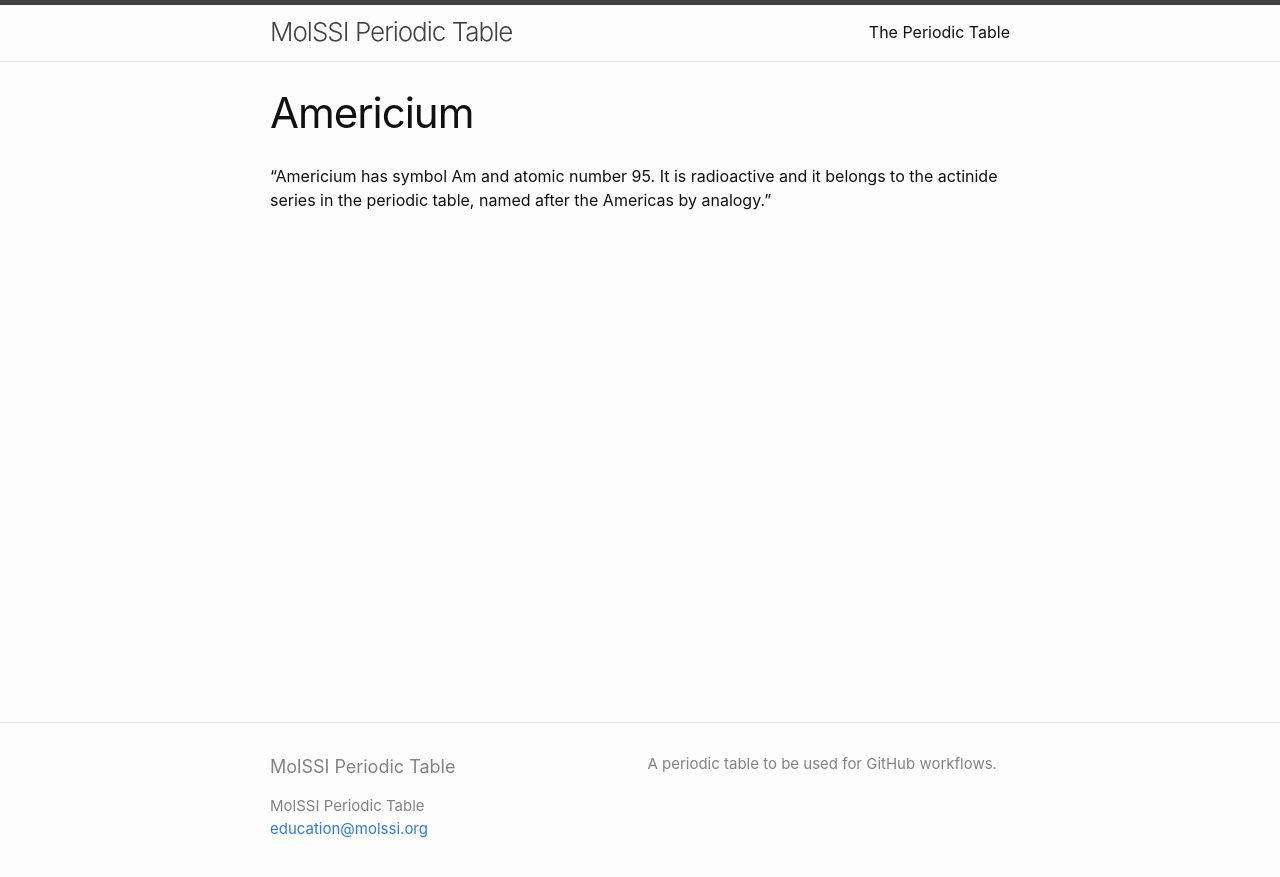
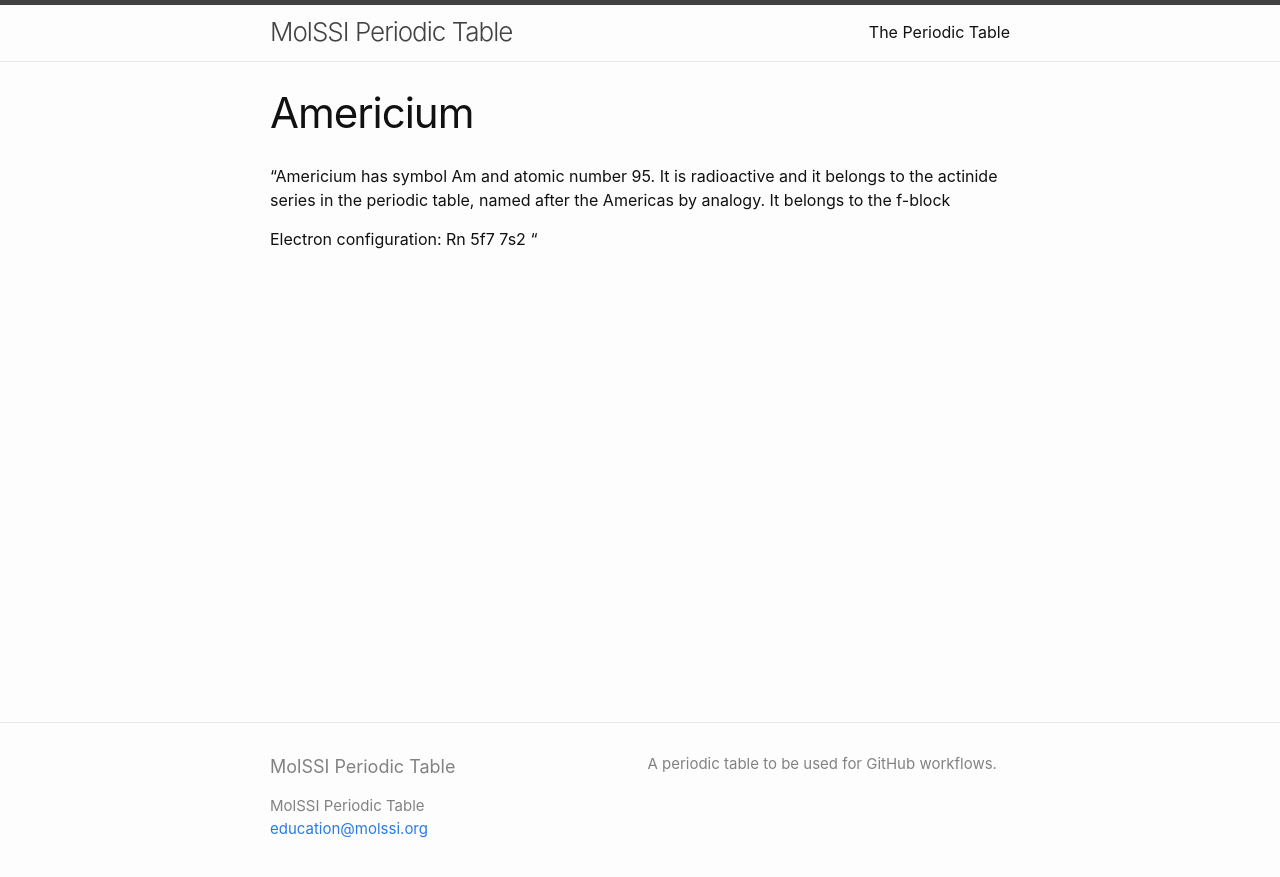
Before and after one commit to MolSSI-Education/periodic-table, a Jekyll site: the page built from elements/americium.md, in a window 1280 px wide. Shown: the top 877 px of the page. Built offline with Jekyll 4.4.1, drawn with Linux system fonts in a browser that asks for light colours.

Commit message:
Americium

```diff
--- a/elements/americium.md
+++ b/elements/americium.md
@@ -3,4 +3,7 @@ layout: page
 title: Americium
 ---
 
-"Americium has symbol Am and atomic number 95. It is radioactive and it belongs to the actinide series in the periodic table, named after the Americas by analogy."
+"Americium has symbol Am and atomic number 95. It is radioactive and it belongs to the actinide series in the periodic table, named after the Americas by analogy. It belongs to the f-block
+
+Electron configuration: Rn 5f7 7s2
+"
```
